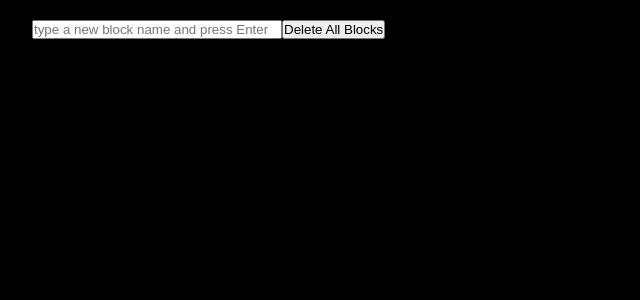
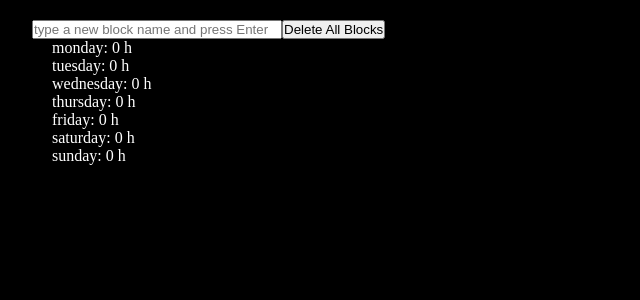
Before and after one commit to danifromecuador/flexyday, a React (Vite) app: page / in a window 1280 px wide. Shown: the top 300 px of the page, without its empty margins (0-640 px from the left). Built offline with nearby package versions, Linux system fonts and the light colour scheme.

Commit message:
Count total worked hours for each day | feat/layout | main/App.jsx & src/ |

```diff
--- a/main/App.jsx
+++ b/main/App.jsx
@@ -13,7 +13,13 @@ export const App = () => {
   return (
     <div className="App">
       <Header blocksToParent={getBlocksFromChild} />
-      <Day blocks={blocksFromChild} />
+      <Day blocks={blocksFromChild} label={"monday"} />
+      <Day blocks={blocksFromChild} label={"tuesday"} />
+      <Day blocks={blocksFromChild} label={"wednesday"} />
+      <Day blocks={blocksFromChild} label={"thursday"} />
+      <Day blocks={blocksFromChild} label={"friday"} />
+      <Day blocks={blocksFromChild} label={"saturday"} />
+      <Day blocks={blocksFromChild} label={"sunday"} />
     </div>
   )
 }
--- a/src/day/Day.css
+++ b/src/day/Day.css
@@ -0,0 +1,12 @@
+.Header.Day {
+  display: flex;
+  column-gap: 20px;
+}
+
+.Header.Day .block{
+  border: none;
+}
+
+.Header.Day .mini-block {
+  cursor: pointer;
+}
--- a/src/day/Day.jsx
+++ b/src/day/Day.jsx
@@ -1,25 +1,32 @@
 import { useState } from 'react'
 import './Day.css'
 
-export const Day = ({blocks=[]}) => {
+export const Day = ({ blocks = [], label }) => {
+  const [workedHours, setWorkedHours] = useState(0)
+  const handleCheckBoxChange = (event) => {
+
+    if (event.target.checked === true) {
+      setWorkedHours(workedHours + 1)
+    }
+    else setWorkedHours(workedHours - 1)
+  }
 
   return (
-    <div className='Header'>
+    <div className='Header Day'>
       <div className="blocks">
         {blocks.map((block, index) => (
           <div className='block-label' key={index}>
-            <div
-              className={`block ${block.durationClass}`}
-              // onClick={() => increaseBlockDuration(index)}
-              // onContextMenu={(event) => decreaseBlockDuration(event, index)}
-            >
-              {Array(block.duration+1).fill().map((_, index) => (
-                <input type="checkbox" key={index} className='mini-block checkbox'  />
+            <div className={`block ${block.durationClass}`}>
+              {Array(block.duration + 1).fill().map((_, index) => (
+                <input type="checkbox" key={index} className='mini-block' onChange={handleCheckBoxChange} />
               ))}
             </div>
           </div>
         ))}
       </div>
+      <div className="worked-hours">
+        {label}: {workedHours/4} h
+      </div>
     </div>
   )
 }
--- a/src/header/Header.css
+++ b/src/header/Header.css
@@ -4,6 +4,7 @@
 
 .Header .blocks {
   display: flex;
+  column-gap: 5px;
 }
 
 .Header .block {
```
